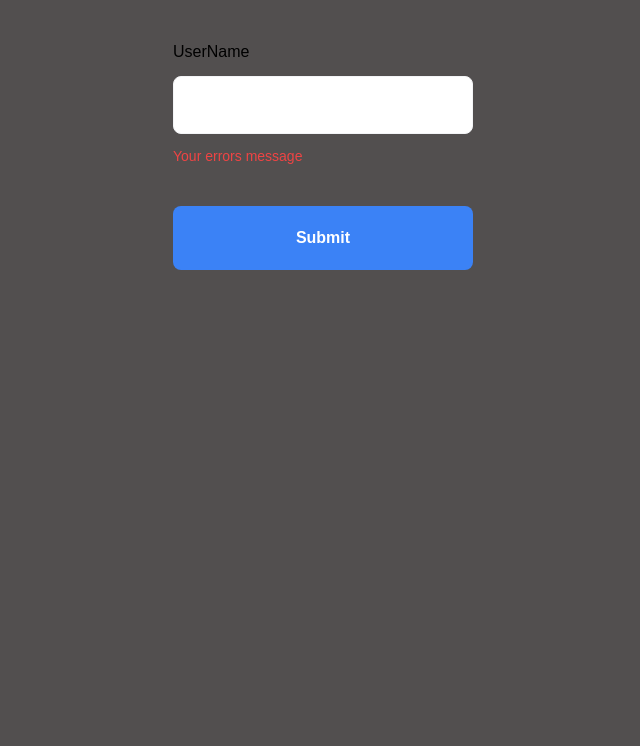
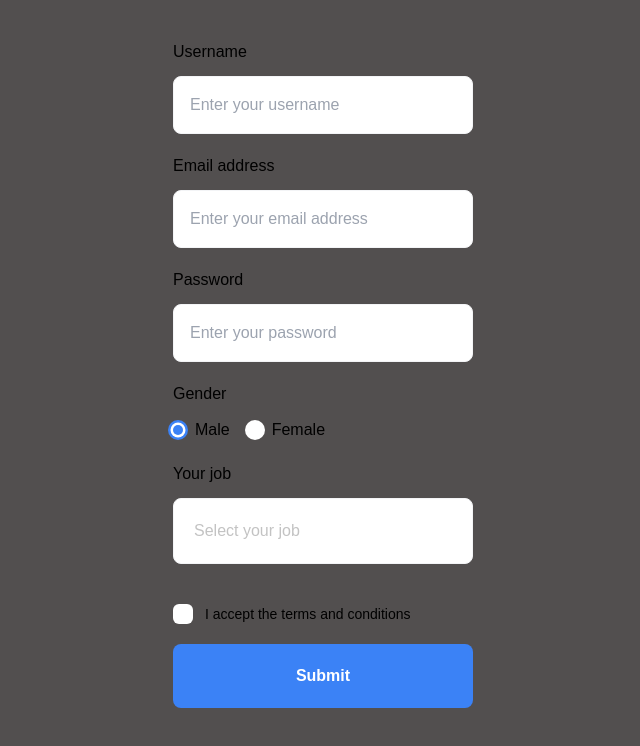
Before and after one commit to Thanhdraw/Reactjs, a React (Vite) app in the folder my-app/: page / in a window 1280 px wide. Shown: the top 746 px of the page, without its empty margins (317-957 px from the left). Built offline with nearby package versions, Linux system fonts and the light colour scheme.

Commit message:
finish topic 5

```diff
--- a/my-app/src/components/Form/Formik/RegisterFormik.jsx
+++ b/my-app/src/components/Form/Formik/RegisterFormik.jsx
@@ -1,26 +1,166 @@
 import React from "react";
-import InputHookFormik from "../input/InputFormik";""
+import InputHookFormik from "../input/InputFormik";
+import { useFormik, Form, useField, Formik } from "formik";
+import * as yup from "yup";
+import RadioFormik from "../radio/RadioFormik";
+import CheckboxFormik from "../checkbox/CheckboxFormik";
+import DropDownFormik from "../dropdown/DropdownFormik";
+
+// const validate = (values) => {
+//   const errors = {};
+//   if (!values.username) {
+//     errors.username = "Required";
+//   } else if (values.username.length > 15) {
+//     errors.username = "Must be 15 characters or less";
+//   }
+
+//   return errors;
+// };
+
+const dropdownData = [
+  {
+    id: 1,
+    value: "Front-end",
+    text: "Front-end",
+  },
+  {
+    id: 2,
+    value: "Back-end",
+    text: "Back-end",
+  },
+  {
+    id: 3,
+    value: "Full-stack",
+    text: "Full-stack",
+  },
+];
 const RegisterFormik = () => {
+  const formik = useFormik({
+    initialValues: {
+      username: "",
+    },
+  });
+
   return (
-    <form className="max-w-[300px] mx-auto my-10">
-      <div className="flex flex-col gap-3 mb-5 ">
-        <label htmlFor="username" className="cursor-pointer">
-          UserName
-        </label>
+    <Formik
+      initialValues={{
+        username: "",
+        email: "",
+        password: "",
+        gender: "male",
+        job: "",
+        terms: false,
+      }}
+      validationSchema={yup.object({
+        username: yup.string().required("Please enter your username"),
+        email: yup
+          .string()
+          .email("Please enter valid email address")
+          .required("Please enter your email address"),
+
+        password: yup
+          .string()
+          .matches(/^(?=.*[a-z])(?=.*[A-Z])(?=.*\d)[a-zA-Z\d\S]{8,}$/, {
+            message:
+              "Password must be at least 8 characters long, contain at least one uppercase letter, one lowercase letter, and one number",
+          })
+          .required(),
+        gender: yup
+          .string()
+          .required("Please select your gender")
+          .oneOf(["male", "female"], "you can only select Male or Female"),
+        job: yup.string().required("Please select your job"),
+        terms: yup
+          .boolean()
+          .oneOf([true], "Please check the term and conditions"),
+      })}
+      onSubmit={(values, { setSubmitting, resetForm }) => {
+        setTimeout(() => {
+          console.log(JSON.stringify(values, null, 2));
+          setSubmitting(false);
+          resetForm();
+        }, 3000);
+      }}
+    >
+      {(formik) => {
+        const watchGender = formik.values.gender;
+        return (
+          <form
+            onSubmit={formik.handleSubmit}
+            className="max-w-[300px] mx-auto my-10"
+          >
             <InputHookFormik
               name="username"
               placeholder="Enter your username"
               id="username"
-          type="text"></InputHookFormik>
-         <p className="text-red-500 text-sm">Your errors message</p>
+              label="Username"
+              type="text"
+            ></InputHookFormik>
+            {/* email */}
+            <InputHookFormik
+              name="email"
+              placeholder="Enter your email address"
+              id="email"
+              label="Email address"
+              type="email"
+            ></InputHookFormik>
+            {/* password */}
+            <InputHookFormik
+              name="password"
+              placeholder="Enter your password"
+              id="password"
+              label="Password"
+              type="password"
+            ></InputHookFormik>
+            <div className="flex flex-col gap-3 mb-5">
+              <label className="cursor-pointer">Gender</label>
+              <div className="flex items-center gap-5">
+                <RadioFormik
+                  name="gender"
+                  values="male"
+                  checked={watchGender === "male"}
+                  label="Male"
+                ></RadioFormik>
 
+                <RadioFormik
+                  name="gender"
+                  values="female"
+                  checked={watchGender === "female"}
+                  label="Female"
+                ></RadioFormik>
               </div>
+            </div>
+            {/* Select */}
+            <div className="flex flex-col gap-3 mb-5">
+              {/* <label className="cursor-pointer">Are you</label> */}
+              <DropDownFormik
+                labelText="Your job"
+                name="job"
+                data={dropdownData}
+                setValue={formik.setFieldValue}
+              ></DropDownFormik>
+            </div>
+
+            {/* Checkbox:Terms */}
+            <CheckboxFormik
+              name="terms"
+              text="I accept the terms and conditions"
+            ></CheckboxFormik>
+
             <button
+              type="submit"
               className="w-full p-5 bg-blue-500 text-white rounded-lg mt-5 font-semibold"
             >
-        Submit
+              {formik.isSubmitting ? (
+                <div className="w-5 h-5 mx-auto border-2 border-t-2 border-white rounded-full border-t-transparent animate-spin"></div>
+              ) : (
+                "Submit"
+              )}
             </button>
           </form>
+        );
+      }}
+    </Formik>
   );
 };
 
--- /dev/null
+++ b/my-app/src/components/Form/checkbox/CheckboxFormik.jsx
@@ -0,0 +1,44 @@
+import { useField } from "formik";
+import React from "react";
+
+const CheckboxFormik = ({ text, ...props }) => {
+  const [field, meta] = useField(props);
+  return (
+    <div className="flex flex-col gap-3">
+      <label className="cursor-pointer custom-checkbox">
+        <input
+          type="checkbox"
+          {...field}
+          value={props.values}
+          className="hidden"
+          id={props.name}
+          checked={field.value}
+        />
+        <div className="flex items-center gap-x-3">
+          <div className="w-full h-full bg-white transition-all rounded-md flex items-center justify-center custom-checkbox-square">
+            <svg
+              width="16"
+              height="17"
+              viewBox="0 0 16 17"
+              fill="none"
+              xmlns="http://www.w3.org/2000/svg"
+            >
+              <path
+                d="M13.7453 4.89733L5.93178 12.7109L2.25482 9.03391L3.17132 8.11741L5.93178 10.8714L12.8288 3.98083L13.7453 4.89733Z"
+                fill="white"
+              />
+            </svg>
+          </div>
+          <label htmlFor={props.name} className="text-sm cursor-pointer">
+            {text}
+          </label>
+        </div>
+      </label>
+      {meta.touched && meta.error ? (
+        <p className="text-red-500 text-sm">{meta.error}</p>
+      ) : null}
+    </div>
+  );
+};
+
+export default CheckboxFormik;
--- /dev/null
+++ b/my-app/src/components/Form/dropdown/DropdownFormik.jsx
@@ -0,0 +1,66 @@
+import React, { useEffect, useState } from "react";
+import useClickOutSide from "./useClickOutSide";
+import { useField } from "formik";
+
+const DropDownFormik = ({
+  labelText,
+  name,
+  data,
+  dropDownLabel = "Select your job",
+  setValue,
+}) => {
+  const { show, setShow, nodeRef } = useClickOutSide();
+  const [label, setLabel] = useState(dropDownLabel);
+
+  const handleClickDropdown = (e) => {
+    setValue(name, e.target.dataset.value);
+    setShow(false);
+    setLabel(e.target.textContent);
+  };
+  //   useEffect(() => {
+  //     if (dropownValue === "") setLabel(dropDownLabel);
+  //   }, [dropownValue]);
+  const [field, meta] = useField({ name });
+  useEffect(() => {
+    if (field.value === "") setLabel(dropDownLabel);
+  }, [field.value]);
+  return (
+    <div className="flex flex-col gap-3 mb-5 ">
+      <label className="cursor-pointer">{labelText}</label>
+      <div className="relative" ref={nodeRef}>
+        <div
+          className="p-5 rounded-lg border border-gray-100 bg-white
+        flex items-center justify-between cursor-pointer"
+          onClick={() => {
+            setShow(!show);
+          }}
+        >
+          <span className="text-[#c3c3c3]">{label}</span>
+        </div>
+        <div
+          className={`absolute top-full left-0 w-full rounded-lg bg-white ${
+            show ? "" : "opacity-0 invisible"
+          }`}
+        >
+          {data &&
+            data.length > 0 &&
+            data.map((item) => (
+              <div
+                className="cursor-pointer hover:bg-gray-100 p-5 "
+                onClick={handleClickDropdown}
+                data-value={item.value}
+                key={item.id}
+              >
+                {item.text}
+              </div>
+            ))}
+        </div>
+      </div>
+      {meta.touched && meta.error ? (
+        <p className="text-red-500 text-sm">{meta.error}</p>
+      ) : null}
+    </div>
+  );
+};
+
+export default DropDownFormik;
--- a/my-app/src/components/Form/input/InputFormik.jsx
+++ b/my-app/src/components/Form/input/InputFormik.jsx
@@ -1,12 +1,23 @@
+import { useField } from "formik";
 import React from "react";
 
-const InputHookFormik = ()=>{
-    return (
-        <input className="p-4 border border-gray-100 rounded-lg bg-white outline-none transition-all focus:border-blue-500 text-black"
-        >
-
-        </input>
-    );
+const InputHookFormik = ({ label, ...props }) => {
+  const [field, meta] = useField(props);
+  return (
+    <div className="flex flex-col gap-3 mb-5 ">
+      <label htmlFor={props.id} className="cursor-pointer">
+        {label}
+      </label>
+      <input
+        className="p-4 border border-gray-100 rounded-lg bg-white outline-none transition-all focus:border-blue-500 text-black"
+        {...field}
+        {...props}
+      ></input>
+      {meta.touched && meta.error ? (
+        <p className="text-red-500 text-sm">{meta.error}</p>
+      ) : null}
+    </div>
+  );
 };
 
 export default InputHookFormik;
--- /dev/null
+++ b/my-app/src/components/Form/radio/RadioFormik.jsx
@@ -0,0 +1,23 @@
+import { useField } from "formik";
+import React from "react";
+
+const RadioFormik = (props) => {
+  const [field] = useField(props);
+  return (
+    <div className="flex items-center gap-x-3">
+      <label className="cursor-pointer custom-radio">
+        <input
+          type="radio"
+          {...field}
+          value={props.values}
+          className="hidden"
+          checked={props.checked}
+        />
+        <div className="w-full h-full bg-white rounded-full"></div>
+      </label>
+      <span>{props.label}</span>
+    </div>
+  );
+};
+
+export default RadioFormik;
```
Also changed, not shown: 1 other file (tests, documents, lock files or other folders). Lines whose indentation alone changed are shown as unchanged.
